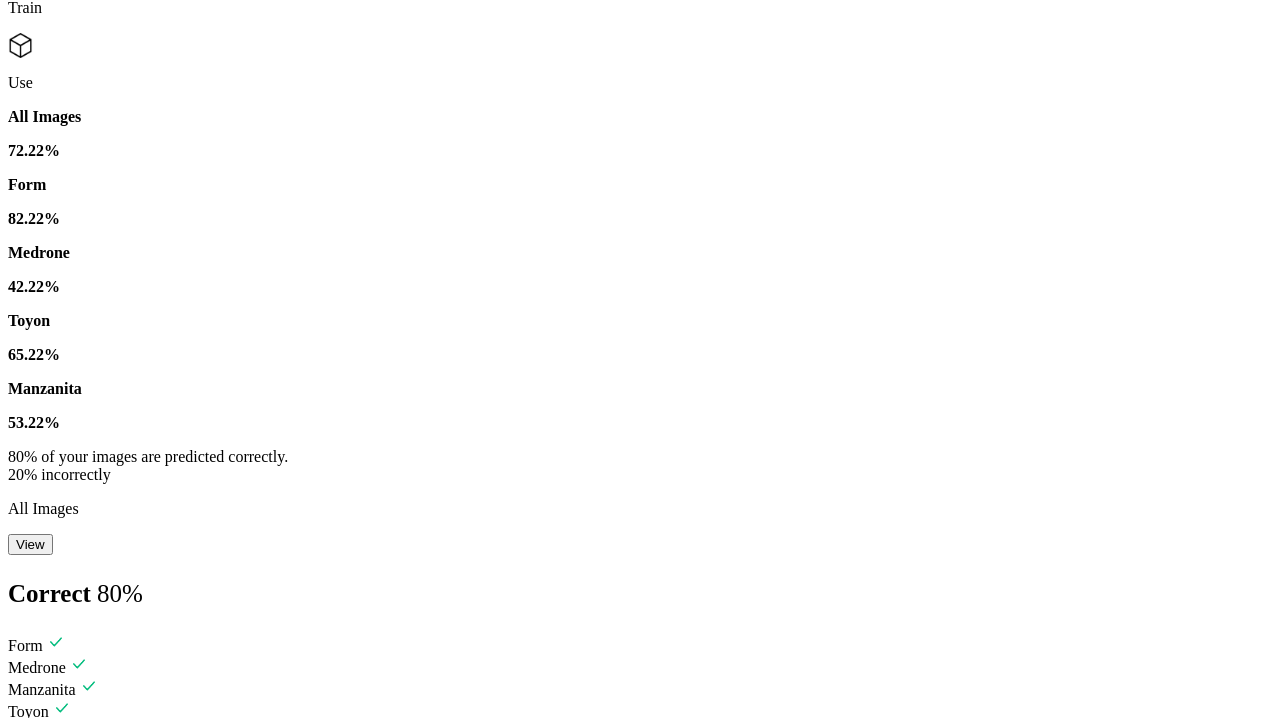
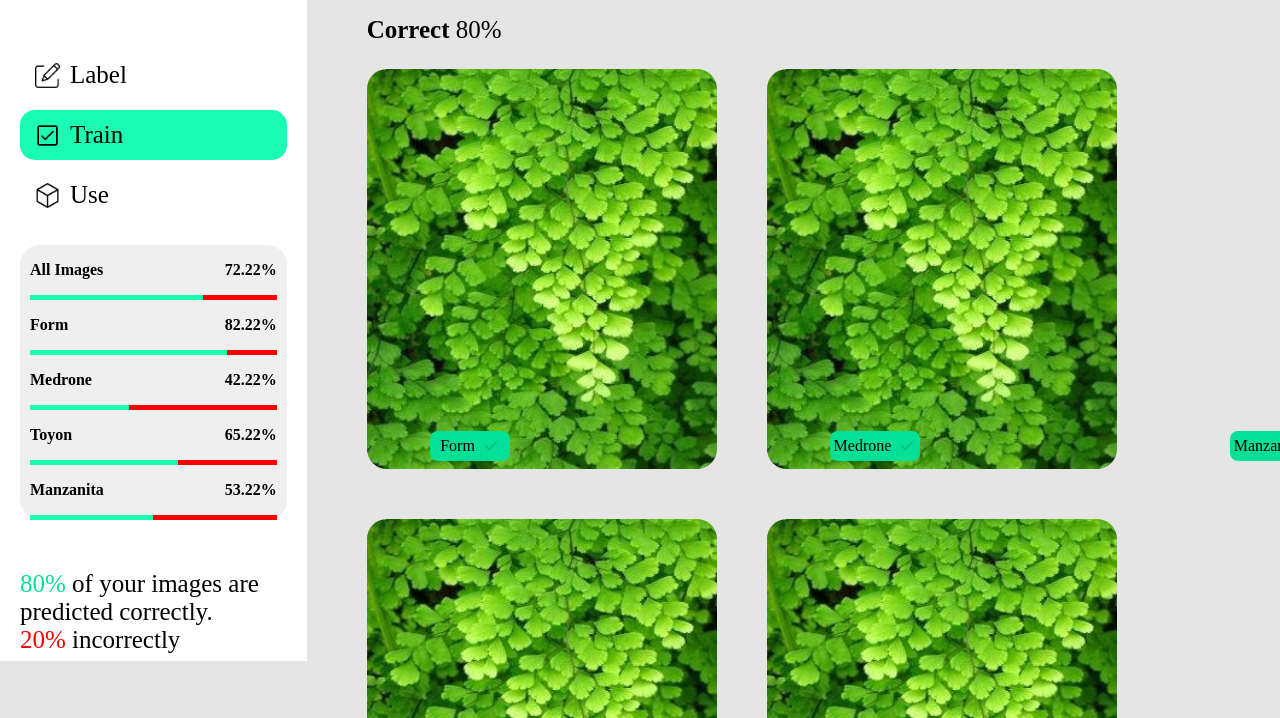
Before and after one commit to loveleeSoni20/task3-Globe, a plain HTML site: page indexx.html in a window 1280 px wide. Shown: the part 159-877 px from the top of the page. Drawn offline with Linux system fonts and the light colour scheme; the site is published under a folder, as on GitHub Pages, so addresses that start at the root find nothing.

Commit message:
Update indexx.html yes

```diff
--- a/indexx.html
+++ b/indexx.html
@@ -1,7 +1,7 @@
 <DOCTYPE! html>
     <html>
         <head>
-            <link rel="stylesheet" href="/stylee.css">
+            <link rel="stylesheet" href="stylee.css">
             <title>
                 This is Task 3 (page 1)
             </title>
@@ -79,7 +79,7 @@
                         <button>View</button>
                     </div>
                     <div class="images">
-                        <p style="font-size: 25px;"><b>Correct </b>80%</p>
+                        <p style="font-size: 25"><b>Correct </b>80%</p>
                         <div class="image">
                             <div class="overlay1">Form
                                 <img height="18px" src="assests/checkmark.png" alt="">
```
